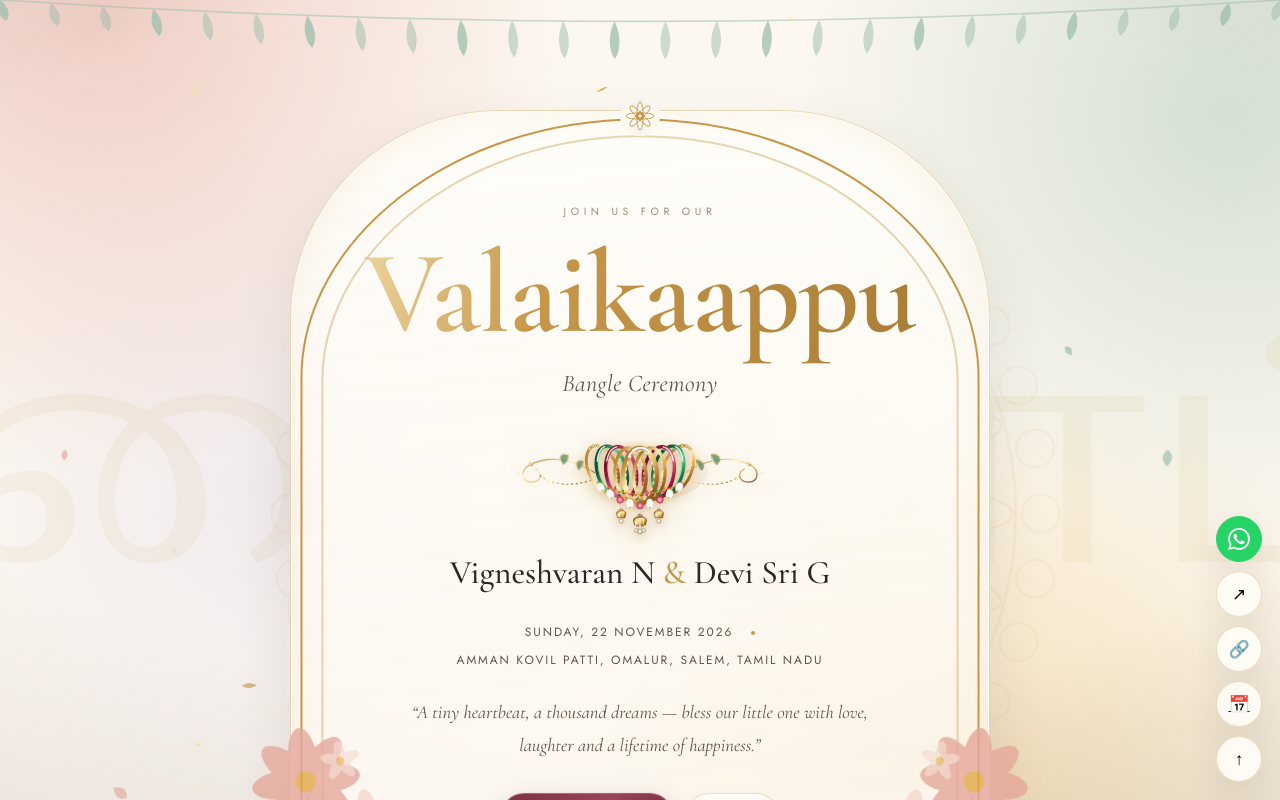
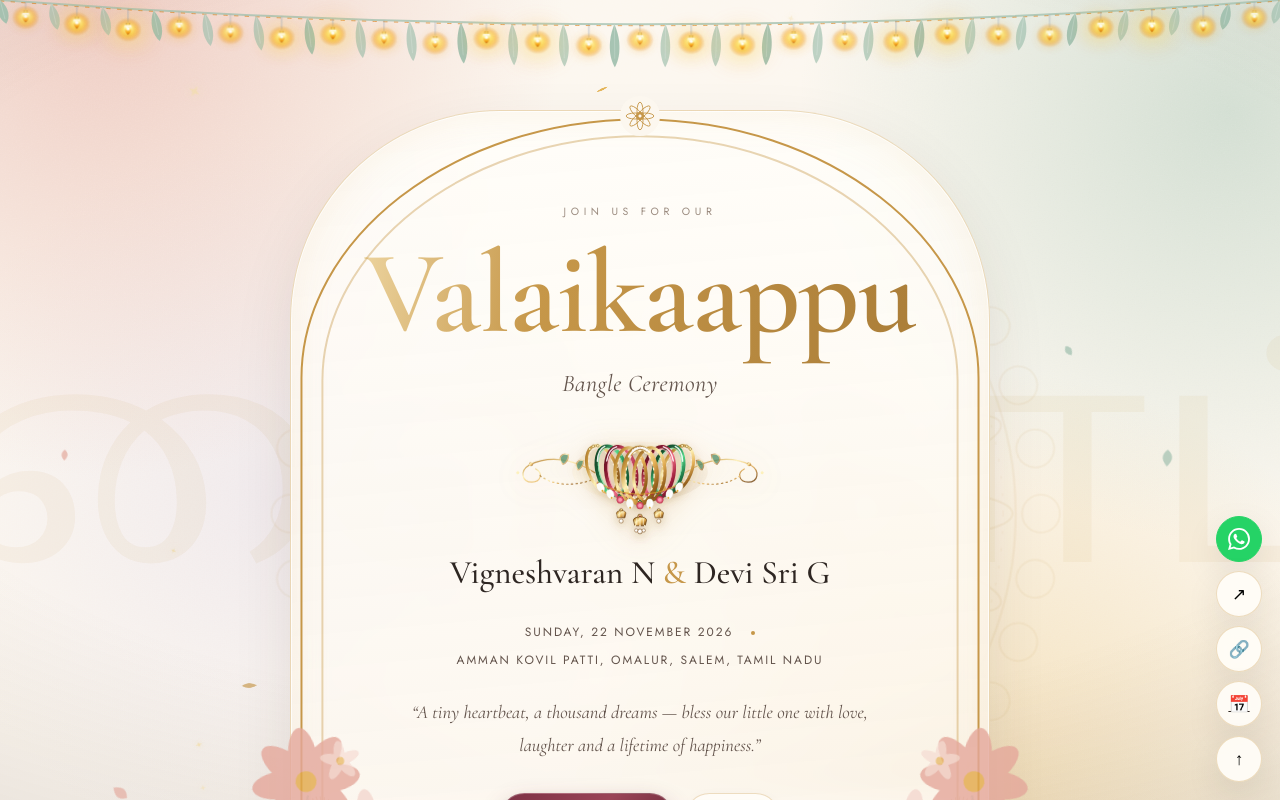
Before and after one commit to Elanchezhian2712/Vignesh-Bangle_Ceremony, a React (Vite) app: page / in a window 1280 px wide. Both pictures are taken after a click on the element 639 px from the left and 372 px from the top of the page. Shown: the top 800 px of the page. Built offline with nearby package versions, Linux system fonts and the light colour scheme.

Commit message:
feat: add glowing festive fairy lights along the top toran garland with twinkling animation

```diff
--- a/src/components/Ornaments.jsx
+++ b/src/components/Ornaments.jsx
@@ -504,44 +504,131 @@ export function Kolam({ size = 200, className = '' }) {
   )
 }
 
-/* ── Toran ────────────────────────────────────────────────────
-   The mango-leaf garland strung across a doorway. Leaves hang
-   from a slack cord, longer in the middle like the real thing.  */
+/* ── Toran with Festive Fairy Lights ──────────────────────────
+   Traditional mango-leaf garland strung with warm, glowing
+   festive fairy lights across the entrance.                     */
 export function Toran({ leaves = 26, className = '' }) {
   const W = 1200
   const sag = 26
+
+  // Mango leaves hanging along the cord
   const items = Array.from({ length: leaves }, (_, i) => {
     const t = i / (leaves - 1)
     const x = t * W
-    // Parabolic slack, matching the cord path below.
     const y = 4 * sag * t * (1 - t)
-    // Longest leaves at the centre, tapering to the ends.
     const len = 26 + 20 * Math.sin(Math.PI * t)
     const tilt = (t - 0.5) * 26
     return { x, y, len, tilt, i }
   })
 
+  // Festive glowing light bulbs nestled between the leaves
+  const lights = Array.from({ length: leaves - 1 }, (_, i) => {
+    const t = (i + 0.5) / (leaves - 1)
+    const x = t * W
+    const y = 4 * sag * t * (1 - t)
+    const drop = 9 + (i % 3) * 3
+    return { x, y, drop, i }
+  })
+
   return (
     <svg
       className={`toran ${className}`}
-      viewBox={`0 0 ${W} 90`}
+      viewBox={`0 0 ${W} 92`}
       preserveAspectRatio="none"
       aria-hidden="true"
     >
+      <defs>
+        {/* Warm incandescent bulb radial glow */}
+        <radialGradient id="bulbGlowGrad" cx="50%" cy="50%" r="50%">
+          <stop offset="0%" stopColor="#fffbeb" stopOpacity="1" />
+          <stop offset="35%" stopColor="#fde047" stopOpacity="0.85" />
+          <stop offset="70%" stopColor="#f59e0b" stopOpacity="0.45" />
+          <stop offset="100%" stopColor="#d97706" stopOpacity="0" />
+        </radialGradient>
+
+        {/* Bulb glass gradient */}
+        <linearGradient id="bulbGlass" x1="0" y1="0" x2="0" y2="1">
+          <stop offset="0%" stopColor="#ffffff" />
+          <stop offset="32%" stopColor="#fef08a" />
+          <stop offset="75%" stopColor="#f59e0b" />
+          <stop offset="100%" stopColor="#b45309" />
+        </linearGradient>
+
+        {/* Gold brass socket cap */}
+        <linearGradient id="bulbSocket" x1="0" y1="0" x2="1" y2="0">
+          <stop offset="0%" stopColor="#78350f" />
+          <stop offset="50%" stopColor="#fcd34d" />
+          <stop offset="100%" stopColor="#78350f" />
+        </linearGradient>
+
+        {/* Bloom glow filter */}
+        <filter id="bulbBloom" x="-60%" y="-60%" width="220%" height="220%">
+          <feGaussianBlur stdDeviation="2.5" result="blur" />
+          <feMerge>
+            <feMergeNode in="blur" />
+            <feMergeNode in="SourceGraphic" />
+          </feMerge>
+        </filter>
+      </defs>
+
+      {/* Main suspension cord (natural jute/sage cord) */}
       <path
         d={`M0 0 Q ${W / 2} ${2 * sag} ${W} 0`}
         fill="none"
-        stroke="currentColor"
-        strokeWidth="2"
+        stroke="var(--sage, #6b8e23)"
+        strokeWidth="2.2"
+        opacity="0.75"
+      />
+
+      {/* Festive fairy light wire weaving across the cord */}
+      <path
+        d={`M0 1 Q ${W / 2} ${2 * sag + 2} ${W} 1`}
+        fill="none"
+        stroke="#d97706"
+        strokeWidth="0.9"
+        strokeDasharray="4 6"
         opacity="0.65"
       />
+
+      {/* Mango Leaves */}
       {items.map(({ x, y, len, tilt, i }) => (
-        <g key={i} transform={`translate(${x} ${y}) rotate(${tilt})`}>
+        <g key={`leaf-${i}`} transform={`translate(${x} ${y}) rotate(${tilt})`}>
           <path
             d={`M0 0 C -7 ${len * 0.4} -5 ${len * 0.8} 0 ${len} C 5 ${len * 0.8} 7 ${len * 0.4} 0 0 Z`}
-            fill="currentColor"
-            opacity={i % 3 === 0 ? 0.9 : 0.62}
+            fill="var(--sage, #4d7c0f)"
+            opacity={i % 3 === 0 ? 0.92 : 0.68}
           />
+          {/* Subtle leaf spine */}
+          <line x1="0" y1="0" x2="0" y2={len * 0.8} stroke="#ffffff" strokeWidth="0.5" opacity="0.35" />
+        </g>
+      ))}
+
+      {/* Glowing Festive Light Bulbs */}
+      {lights.map(({ x, y, drop, i }) => (
+        <g
+          key={`light-${i}`}
+          className={`toran__light toran__light--${i % 4}`}
+          transform={`translate(${x} ${y})`}
+        >
+          {/* Dainty suspension wire */}
+          <line x1="0" y1="0" x2="0" y2={drop} stroke="#94a3b8" strokeWidth="0.9" opacity="0.7" />
+
+          {/* Golden brass socket cap */}
+          <rect x="-2" y={drop} width="4" height="2.8" rx="0.6" fill="url(#bulbSocket)" />
+
+          {/* Radiant warm amber halo */}
+          <circle cx="0" cy={drop + 7.5} r="13" fill="url(#bulbGlowGrad)" opacity="0.9" />
+
+          {/* Teardrop festival bulb */}
+          <path
+            d={`M -3 ${drop + 2.8} C -4.2 ${drop + 6} -3.6 ${drop + 9.5} 0 ${drop + 13} C 3.6 ${drop + 9.5} 4.2 ${drop + 6} 3 ${drop + 2.8} Z`}
+            fill="url(#bulbGlass)"
+            filter="url(#bulbBloom)"
+          />
+
+          {/* Glowing hot white core filament */}
+          <circle cx="0" cy={drop + 6.5} r="1.5" fill="#ffffff" opacity="0.95" />
+          <circle cx="-0.8" cy={drop + 4.8} r="0.7" fill="#ffffff" opacity="0.9" />
         </g>
       ))}
     </svg>
--- a/src/styles/global.css
+++ b/src/styles/global.css
@@ -116,18 +116,41 @@ a { color: inherit; }
 .orn--spin { animation: turn 44s linear infinite; }
 @keyframes turn { to { transform: rotate(360deg); } }
 
-/* Toran garland strung across the top of the page. */
+/* Toran garland strung across the top of the page with festive fairy lights. */
 .toran {
   position: absolute;
   top: 0; left: 0;
   width: 100%;
-  height: 74px;
+  height: clamp(68px, 8.5vw, 86px);
   color: var(--sage);
-  opacity: 0.85;
+  opacity: 1;
+  overflow: visible;
   pointer-events: none;
   z-index: 3;
 }
 .toran--fixed { position: fixed; }
+
+.toran__light {
+  transform-origin: 0 0;
+  animation: toranLightTwinkle 3.2s ease-in-out infinite;
+  will-change: opacity, filter;
+}
+.toran__light--0 { animation-delay: 0s; }
+.toran__light--1 { animation-delay: 0.8s; }
+.toran__light--2 { animation-delay: 1.6s; }
+.toran__light--3 { animation-delay: 2.4s; }
+
+@keyframes toranLightTwinkle {
+  0%, 100% {
+    opacity: 0.85;
+    filter: drop-shadow(0 2px 5px rgba(245, 158, 11, 0.45));
+  }
+  50% {
+    opacity: 1;
+    filter: drop-shadow(0 3px 10px rgba(254, 240, 138, 0.9)) drop-shadow(0 0 16px rgba(245, 158, 11, 0.65));
+  }
+}
+
 
 .arch {
   position: absolute;
```
